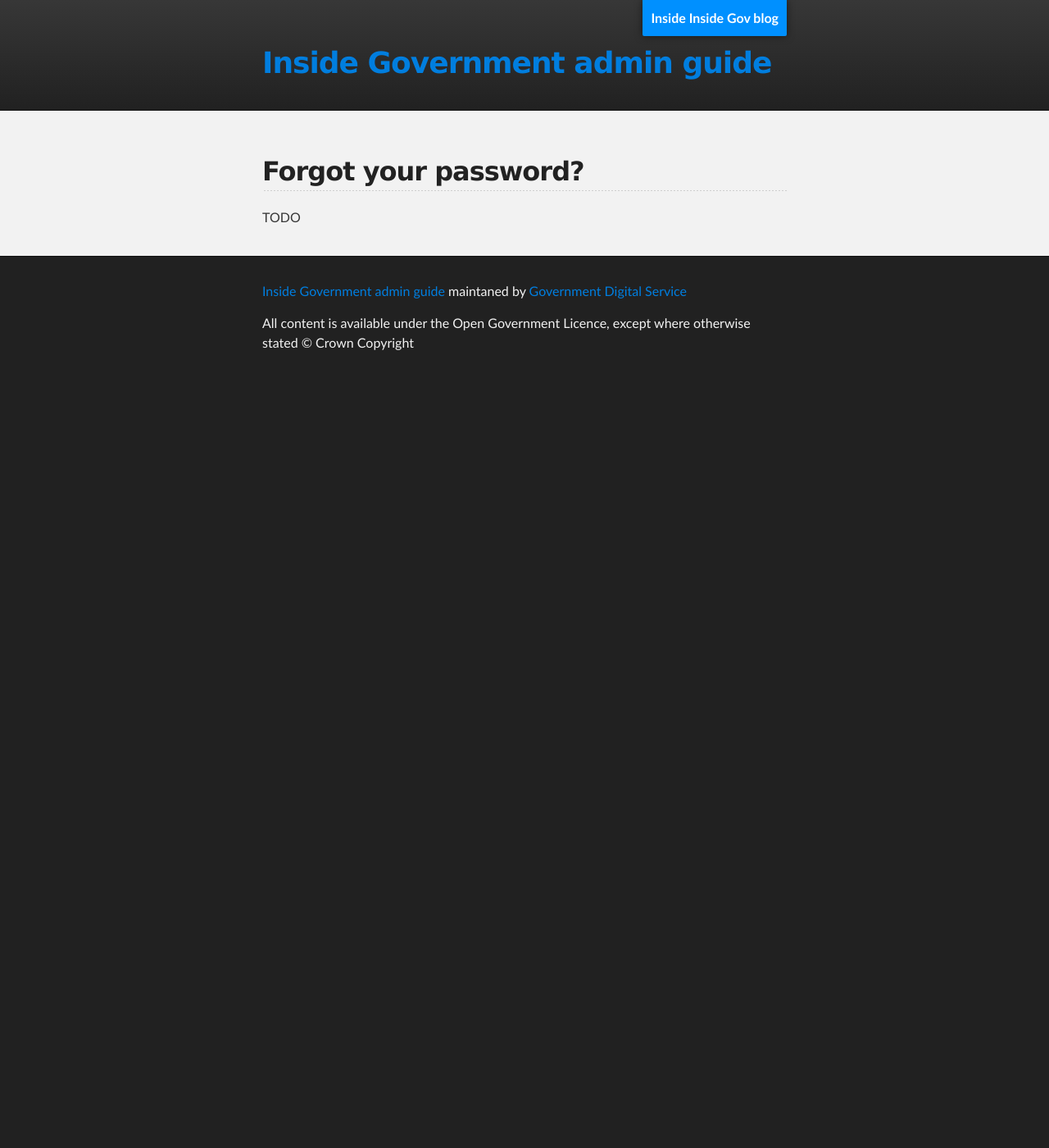
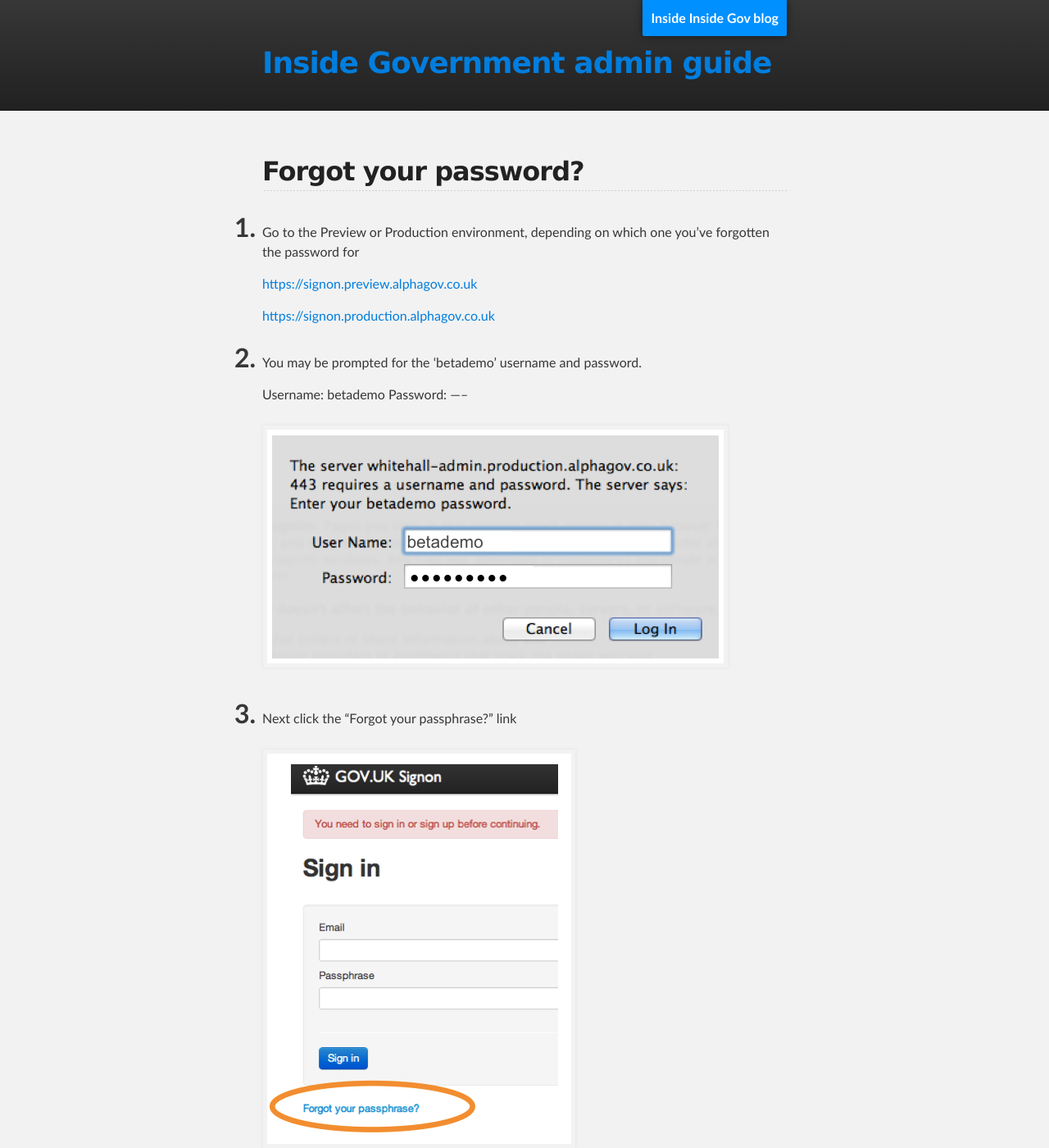
Before and after one commit to alphagov/inside-government-admin-guide, a Jekyll site: the page built from your-account/forgot-your-password.md, in a window 1280 px wide and 1400 px high. Shown: the whole window at 82% size. Built offline with Jekyll 4.4.1, drawn with Linux system fonts in a browser that asks for light colours; some of the changed text lies outside the part shown.

Commit message:
Forgot your password page

```diff
--- a/your-account/forgot-your-password.md
+++ b/your-account/forgot-your-password.md
@@ -5,4 +5,25 @@
 
 ## Forgot your password?
 
-TODO
+1. Go to the Preview or Production environment, depending on which one you’ve forgotten the password for
+
+   [https://signon.preview.alphagov.co.uk](https://signon.preview.alphagov.co.uk)
+
+   [https://signon.production.alphagov.co.uk](https://signon.production.alphagov.co.uk)
+
+2. You may be prompted for the ‘betademo’ username and password.
+
+   Username: betademo
+   Password: -----
+
+   ![Get an account 5](get-an-account-5.png)
+
+3. Next click the "Forgot your passphrase?"
+link
+
+   ![Forgot your password 1](forgot-your-password-1.png)
+
+4. Finally enter the email address you signed
+up to GOV.UK with and click the blue button. Password reset instructions will be sent to the email address you entered.
+
+   ![Forgot your password 2](forgot-your-password-2.png)
```
Also changed, not shown: your-account/forgot-your-password-1.png (added), your-account/forgot-your-password-2.png (added).
